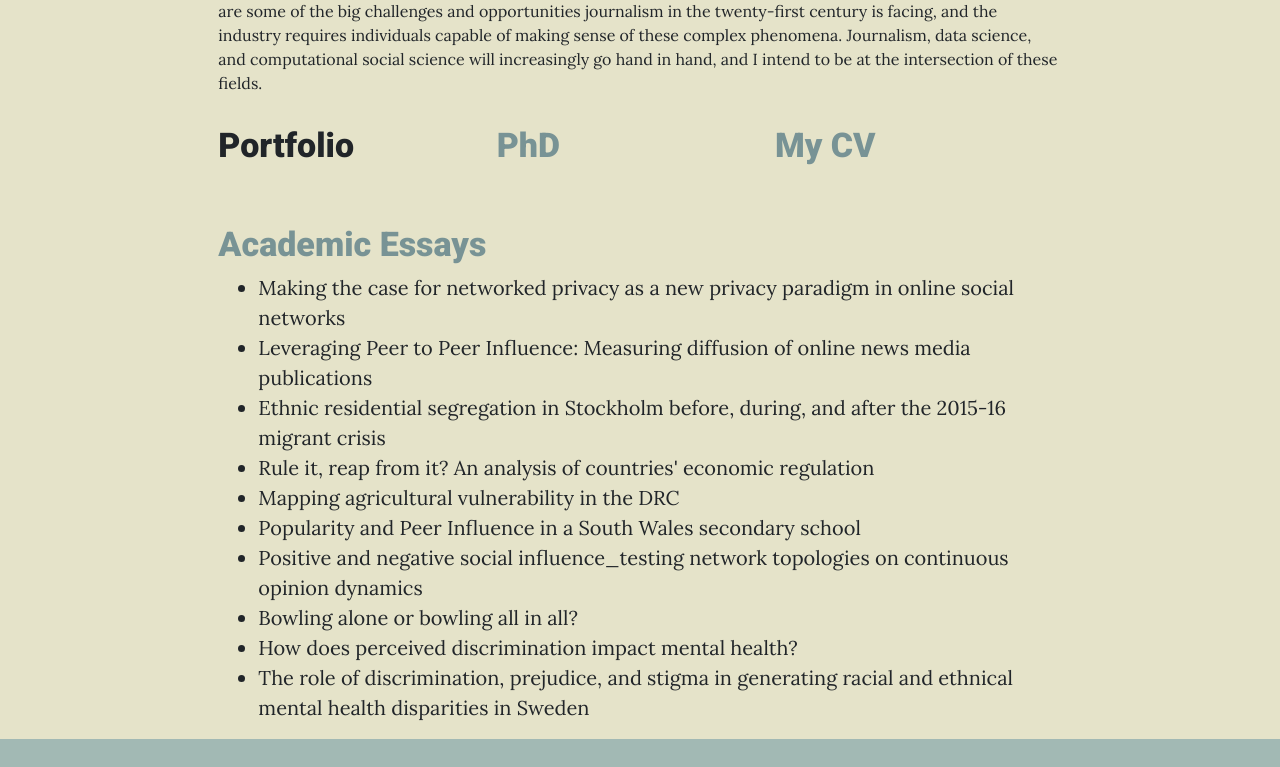
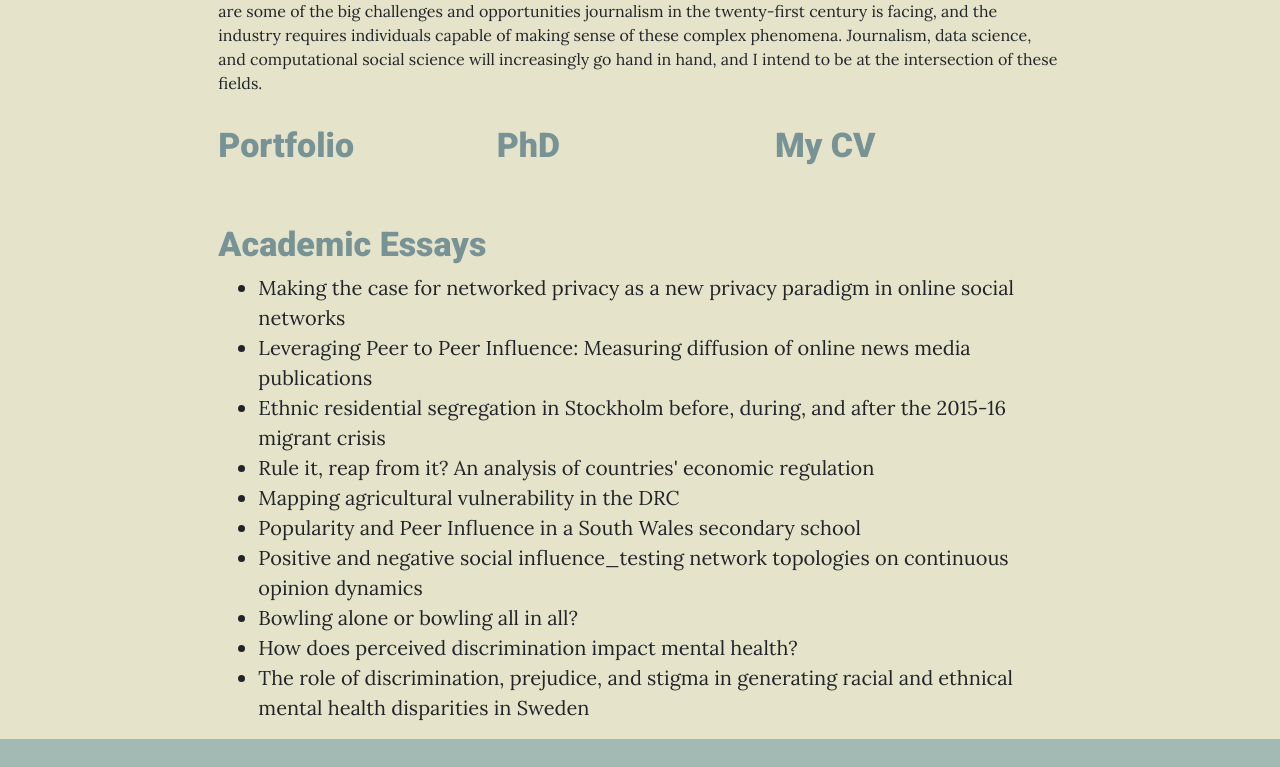
Before and after one commit to simonabisiani/simonabisiani_old_website, a website: page index.html in a window 1280 px wide. Shown: the part 1722-2489 px from the top of the page. Drawn offline with nearby package versions, Linux system fonts and the light colour scheme.

Commit message:
Update index.html

```diff
--- a/index.html
+++ b/index.html
@@ -56,7 +56,7 @@
 <p style="font-size: 16px;">As a computational journalist, my aims are generally three-fold. First, I want to avail of data acquiring and analysis techniques to generate journalistic outputs that rely on news values, and strive for objectivity, through numbers, but also for truth, through informed and transparent methodological choices. Second, I am aware there are stories to be found in the vast online realm, ranging from using digital traces on social media networks to better understand human behaviour, to keeping governments accountable or guiding them, and finally to understanding the effects of architectural choices by big social media companies on individuals’ freedom and, more generally, society. Third, I want to use computational tools to make better sense of the directions newsrooms should take in our digital age. Polarization, loss of trust in news organizations, the development of algorithmic journalism, content virality, abundance of information, and shrinking spans of collective attention, are some of the big challenges and opportunities journalism in the twenty-first century is facing, and the industry requires individuals capable of making sense of these complex phenomena. Journalism, data science, and computational social science will increasingly go hand in hand, and I intend to be at the intersection of these fields.</p>
 
  <div style="background-color: #E5E3C9; width: 33%; float:left;">
-<h2 class="section-heading" style = "font-family: 'Roboto', sans-serif; color: #789395; font-size: 34px;"><a href="https://simonabisiani.notion.site/Ciao-I-m-Simona-Bisiani-beb2b44cadcf4461bac416b5ea4ce5a8">Portfolio</a></h2>
+<h2 class="section-heading" style = "font-family: 'Roboto', sans-serif; font-size: 34px;"><a href="https://simonabisiani.notion.site/Ciao-I-m-Simona-Bisiani-beb2b44cadcf4461bac416b5ea4ce5a8" style = "color: #789395">Portfolio</a></h2>
       </div>
 
 <div style="background-color: #E5E3C9; width:33%; float:left;">
```
